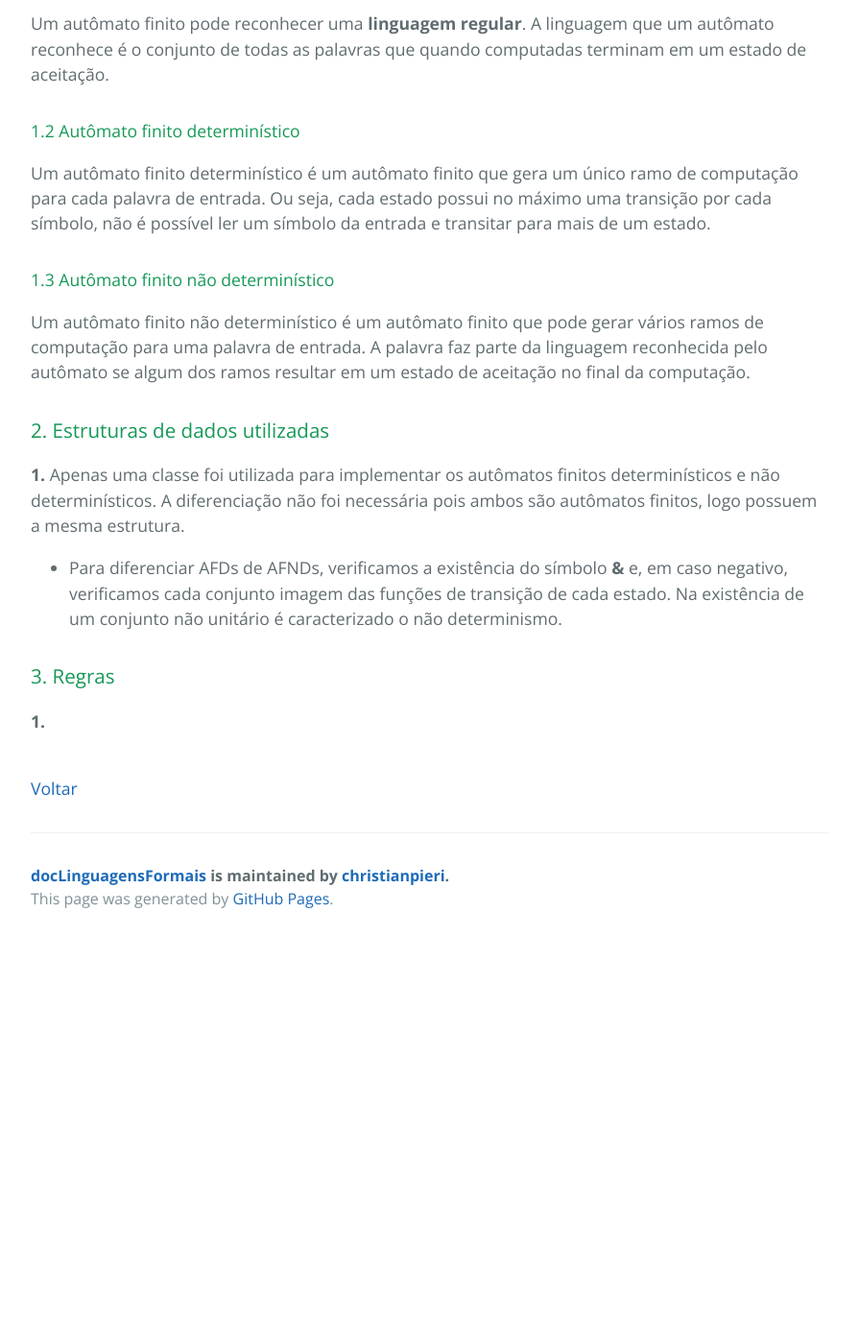
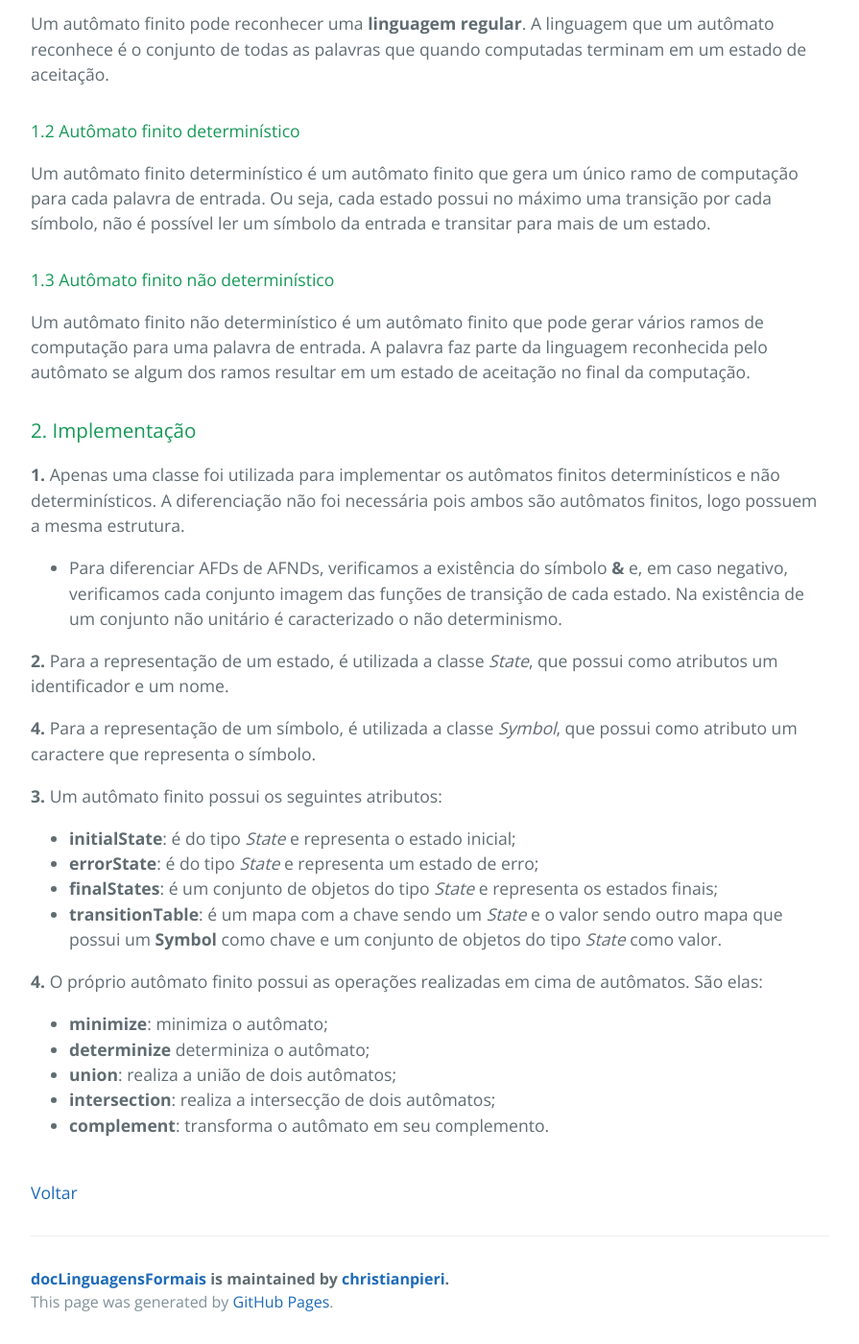
Before and after one commit to christianpieri/docLinguagensFormais, a Jekyll site: the page built from documentacao/regras-negocio/regras-af.md, in a window 1280 px wide and 1400 px high, scrolled down 728 px. Shown: the whole window at 96% size, without its empty margins (192-1087 px from the left). Built offline with Jekyll 4.4.1, drawn with Linux system fonts in a browser that asks for light colours; our own code applies the rules of GitHub Pages for plain Markdown files; before the commit the page ends 1708 px from its top, so only the background shows below that.

Commit message:
Finalização doc af

```diff
--- a/documentacao/regras-negocio/regras-af.md
+++ b/documentacao/regras-negocio/regras-af.md
@@ -22,15 +22,30 @@ Um autômato finito determinístico é um autômato finito que gera um único ra
 
 Um autômato finito não determinístico é um autômato finito que pode gerar vários ramos de computação para uma palavra de entrada. A palavra faz parte da linguagem reconhecida pelo autômato se algum dos ramos resultar em um estado de aceitação no final da computação.
 
-### 2. Estruturas de dados utilizadas
+### 2. Implementação
 
 **1.** Apenas uma classe foi utilizada para implementar os autômatos finitos determinísticos e não determinísticos. A diferenciação não foi necessária pois ambos são autômatos finitos, logo possuem a mesma estrutura.
 
 - Para diferenciar AFDs de AFNDs, verificamos a existência do símbolo **&** e, em caso negativo, verificamos cada conjunto imagem das funções de transição de cada estado. Na existência de um conjunto não unitário é caracterizado o não determinismo.
 
-### 3. Regras
+**2.** Para a representação de um estado, é utilizada a classe *State*, que possui como atributos um identificador e um nome.
 
-**1.**
+**4.** Para a representação de um símbolo, é utilizada a classe *Symbol*, que possui como atributo um caractere que representa o símbolo.
+
+**3.** Um autômato finito possui os seguintes atributos:
+
+- **initialState**: é do tipo *State* e representa o estado inicial;
+- **errorState**: é do tipo *State* e representa um estado de erro;
+- **finalStates**: é um conjunto de objetos do tipo *State* e representa os estados finais;
+- **transitionTable**: é um mapa com a chave sendo um *State* e o valor sendo outro mapa que possui um **Symbol** como chave e um conjunto de objetos do tipo *State* como valor.
+
+**4.** O próprio autômato finito possui as operações realizadas em cima de autômatos. São elas:
+
+- **minimize**: minimiza o autômato;
+- **determinize** determiniza o autômato;
+- **union**: realiza a união de dois autômatos;
+- **intersection**: realiza a intersecção de dois autômatos;
+- **complement**: transforma o autômato em seu complemento.
 
 
 <br>
```
Also changed, not shown: manual-do-usuario/index.md (+3 -3 lines).
